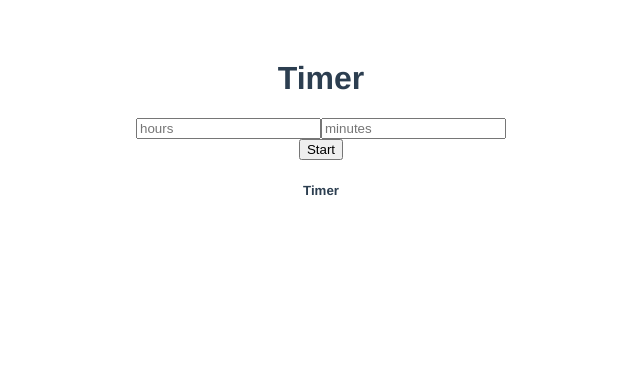
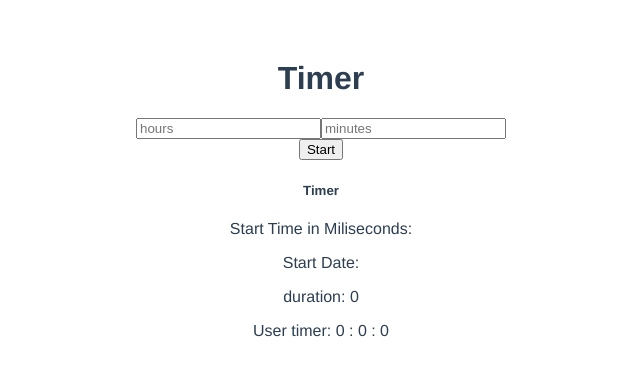
Before and after one commit to wwwLulu/Tracker-App, a Vue app: page / in a window 1280 px wide. Shown: the top 376 px of the page, without its empty margins (319-959 px from the left). Built offline with nearby package versions, Linux system fonts and the light colour scheme.

Commit message:
Added another data point in Timer, also added more info to display and a duration log from beginning time to current

```diff
--- a/src/components/Timer.vue
+++ b/src/components/Timer.vue
@@ -3,9 +3,13 @@
     <TimerInput v-on:changeHandler="inputHandler" />
     <TimerStartButton v-on:start="timerStartHandler" :isStarted="isStarted" />
     <TimerDisplay />
-    <p>{{ startTime.milliseconds }}</p>
-    <p>{{ startTime.date }}</p>
-    <p>{{ hours }}</p>
+    <p>Start Time in Miliseconds: {{ startTime.milliseconds }}</p>
+    <p>Start Date: {{ startTime.date }}</p>
+    <p>duration: {{ currentTime.milliseconds - startTime.milliseconds }}</p>
+    <p>
+        User timer: {{ inputedTimes.hours }} : {{ inputedTimes.minutes }} :
+        {{ inputedTimes.seconds }}
+    </p>
 </template>
 
 <script>
@@ -28,8 +32,13 @@ export default {
                 date: null,
             },
             inputedTimes: {
-                hours: null,
-                minutes: null,
+                hours: 0,
+                minutes: 0,
+                seconds: 0,
+            },
+            currentTime: {
+                milliseconds: null,
+                date: null,
             },
         }
     },
@@ -37,10 +46,23 @@ export default {
         timerStartHandler() {
             this.isStarted = !this.isStarted
 
+            const getCurrentTime = () => {
+                if (this.isStarted) {
+                    this.currentTime.milliseconds = Date.now()
+                    this.currentTime.date = new Date.toString()
+                } else {
+                    clearInterval(interval)
+                }
+            }
+
             if (this.isStarted) {
                 this.startTime.milliseconds = Date.now()
                 this.startTime.date = new Date().toString()
             }
+
+            const interval = setInterval(() => {
+                getCurrentTime()
+            })
         },
         inputHandler(hours, minutes) {
             this.inputedTimes.hours = hours
```
